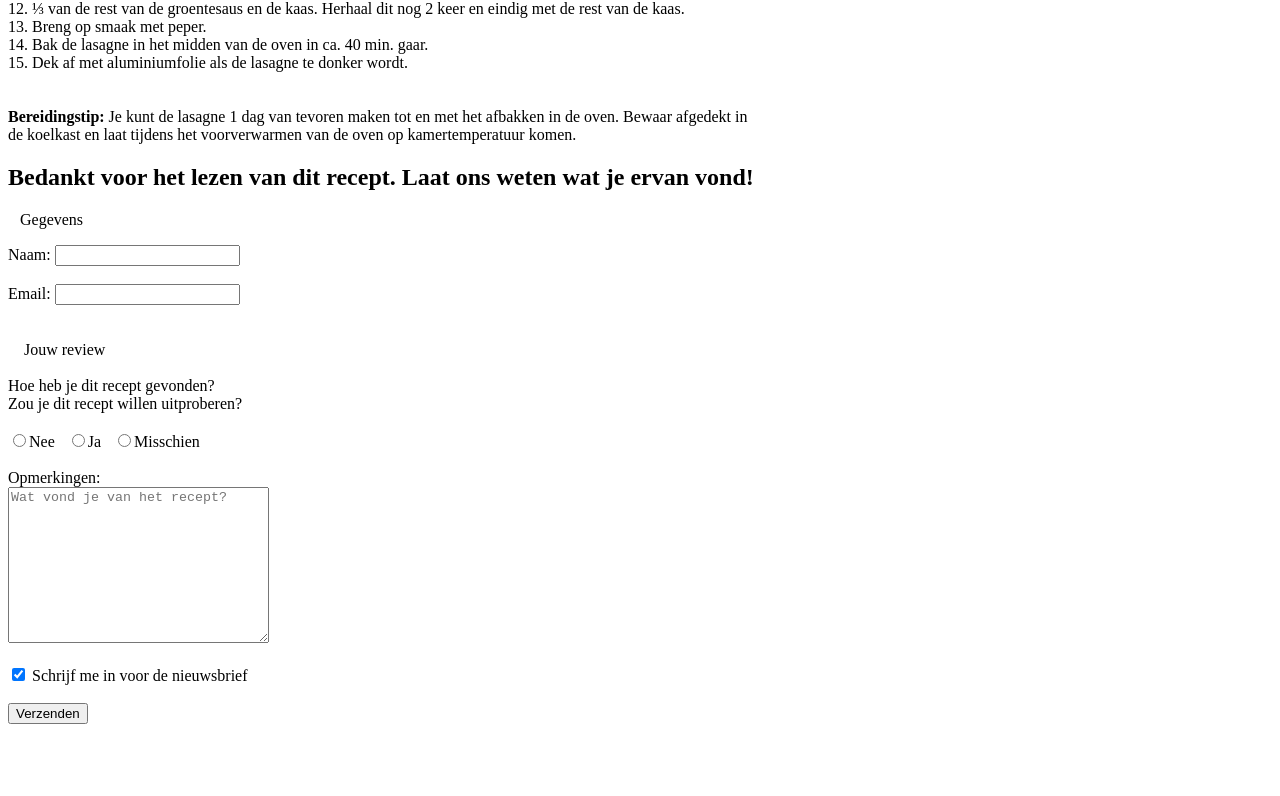
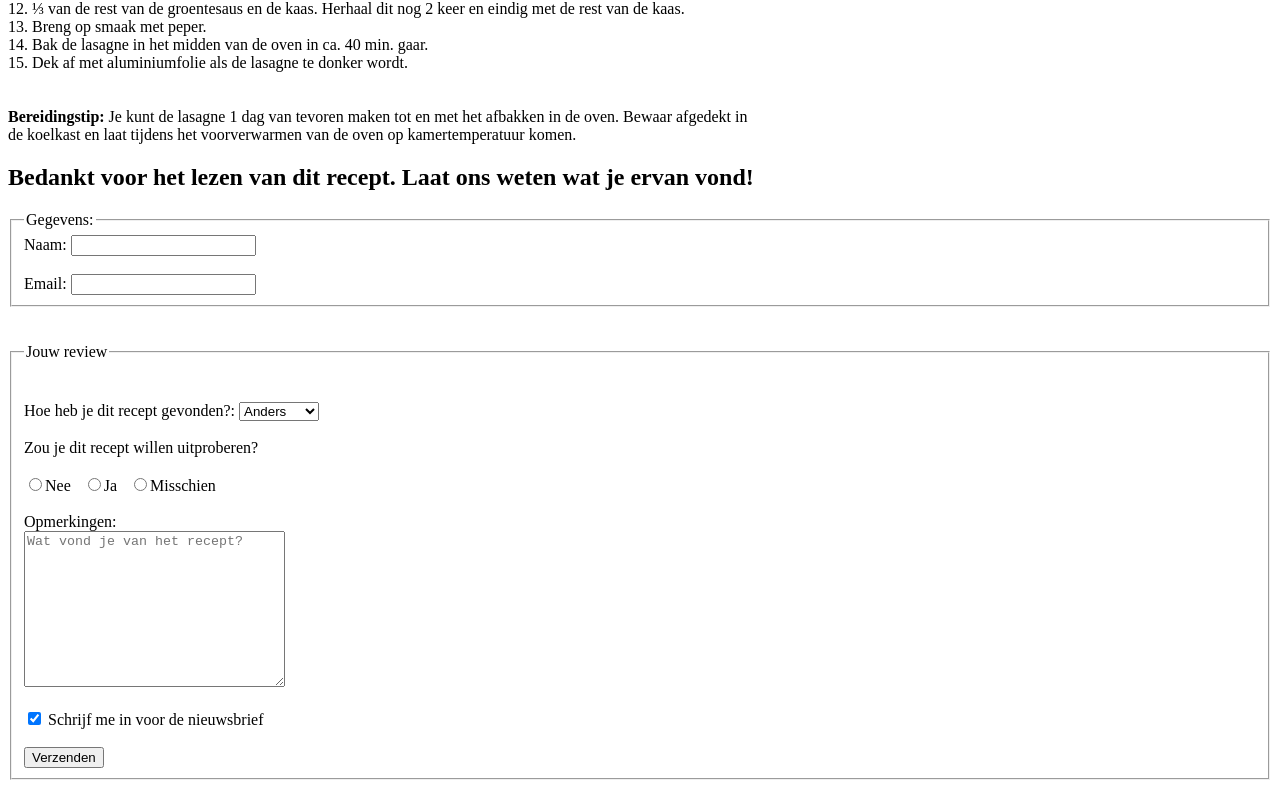
Before and after one commit to Deniz213/RECPTJEJ, a plain HTML site: page index.html in a window 1280 px wide. Shown: the part 1461-2257 px from the top of the page. Before the commit the page ends 2201 px from the top, so only its background shows below. Drawn offline with Linux system fonts and the light colour scheme.

Commit message:
yay lijntjes

```diff
--- a/index.html
+++ b/index.html
@@ -92,7 +92,8 @@ de koelkast en laat tijdens het voorverwarmen van de oven op kamertemperatuur ko
 <h2>Bedankt voor het lezen van dit recept. Laat ons weten wat je ervan vond!</h2>
 </p>
 <p>
-    &nbsp; &nbsp;Gegevens
+    <fieldset>
+    <legend>Gegevens:</legend>
 <form onsubmit="">
     <label for="full name field">Naam:</label>
     <input type="text" id="full-name-field" name="name"/>
@@ -100,13 +101,23 @@ de koelkast en laat tijdens het voorverwarmen van de oven op kamertemperatuur ko
     <br>
     <label for="full-name-field">Email:</label>
     <input type="text" id="full name field" name="email"/>
+</fieldset>
 </form>
 <br>
 <br>
-&nbsp; &nbsp; Jouw review
+<fieldset>
+    <legend>Jouw review</legend>
 <br>
 <br>
-Hoe heb je dit recept gevonden?
+<form action="/action_page.php">
+    <label for="anders">Hoe heb je dit recept gevonden?:</label>
+    <select name="anders" id="anders">
+        <optgroup label="Waar?">
+            <option value="viavia">Anders</option>
+            <option value="tiktok">ViaVia</option>
+        </optgroup>
+    </select>
+    <br>
     <br>
     Zou je dit recept willen uitproberen?
     <br>
@@ -118,7 +129,8 @@ Zou je dit recept willen uitproberen?
     <br>
     <label for="message-field">Opmerkingen:</label>
     <br>
-<textarea name="message" id="message-field" cols="30" rows="10" placeholder="Wat vond je van het recept?"></textarea>
+    <textarea name="message" id="message-field" cols="30" rows="10"
+              placeholder="Wat vond je van het recept?"></textarea>
     <br>
     <br>
     <label for="subscribe-to-newsletter">
@@ -129,7 +141,7 @@ Zou je dit recept willen uitproberen?
     <br>
     <button type="submit">Verzenden</button>
 </form>
-
+</fieldset>
 </p>
 
 
```
Also changed, not shown: Voedingswaarden.html (+2 -1 lines). Lines whose indentation alone changed are shown as unchanged.
